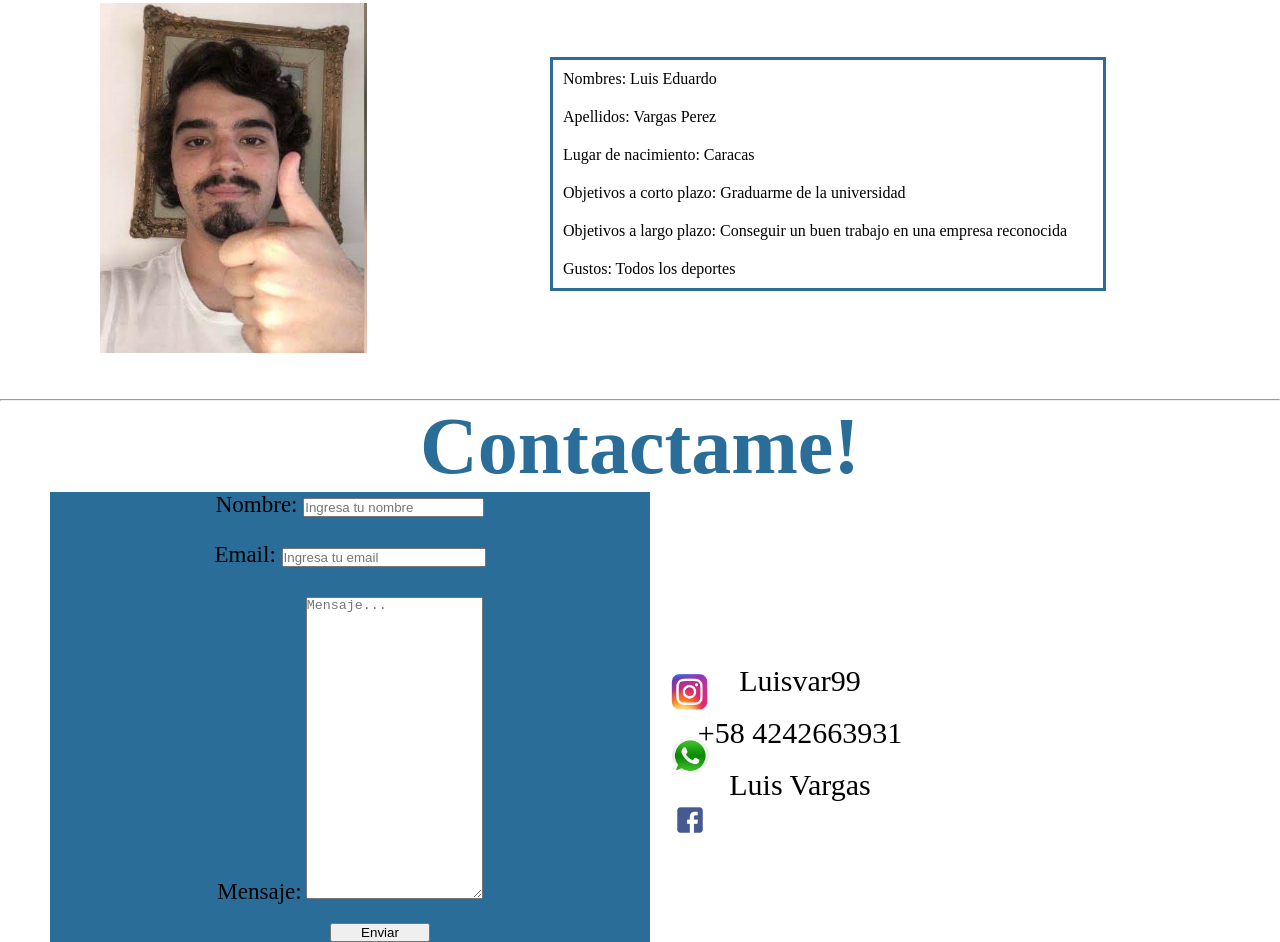
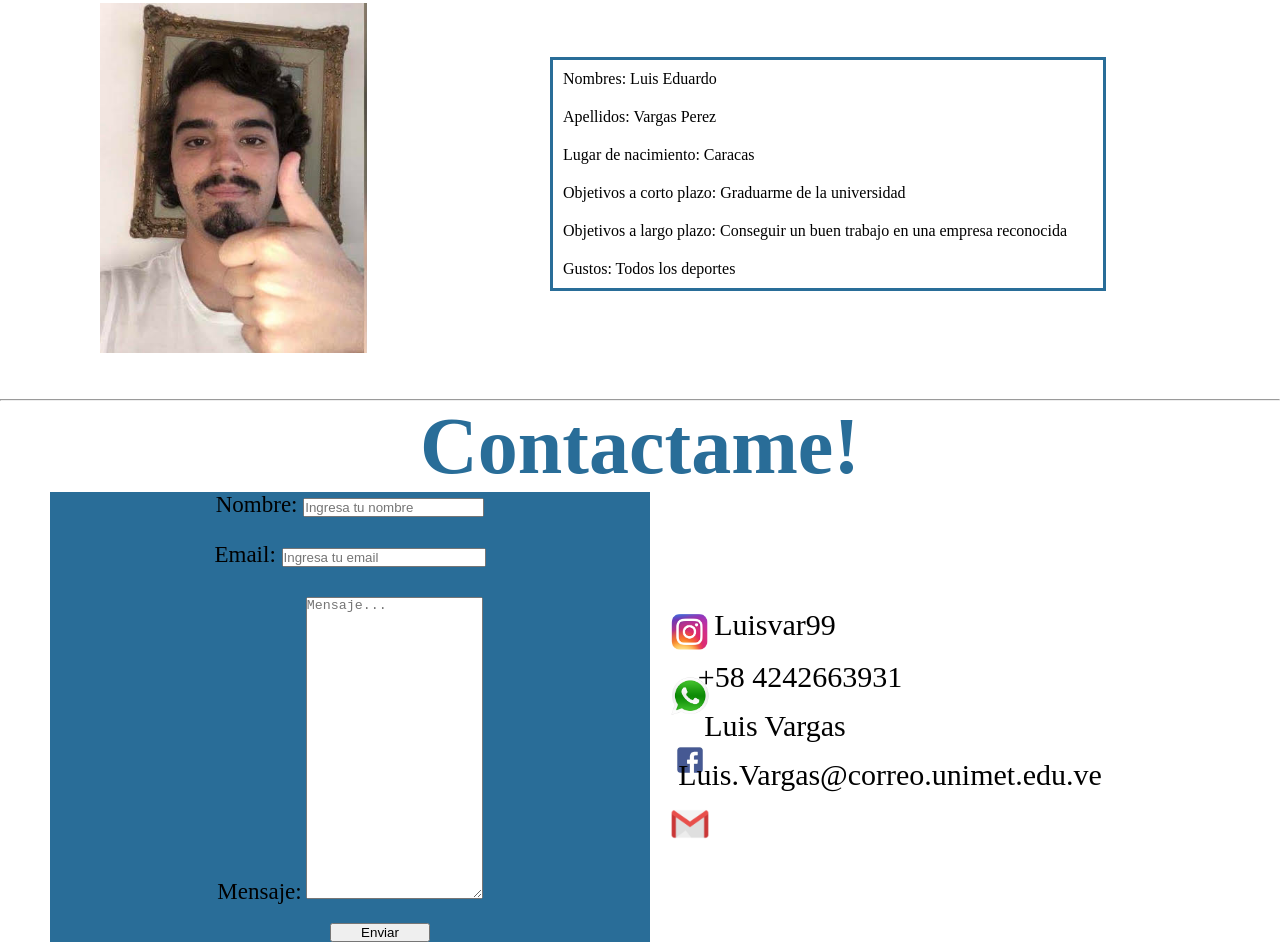
Before and after one commit to luisv99/Quiz1, a plain HTML site: page index.html in a window 1280 px wide. Shown: the part 1846-2788 px from the top of the page. Drawn offline with Linux system fonts and the light colour scheme; a web font is replaced by a local one.

Commit message:
ready contact

```diff
--- a/index.html
+++ b/index.html
@@ -133,13 +133,15 @@
         <li><img class="logo-ig" src="logo ig.png" alt="noCarga"></li>
         <li><img class="logo-ig" src="logo wa.png" alt="noCarga"></li>
         <li><img class="logo-ig" src="logo fb.jpg" alt="noCarga"></li>
+        <li><img class="logo-ig" src="logo gmail.png" alt="noCarga"></li>
     </ul>
 </div>
 
 <div class="social">
-    <p class="ig">Luisvar99</p>
-    <p class="telf">+58 4242663931</p>
-    <p class="telf">Luis Vargas</p>
+    <p class="ig"><a class="insta" href="https://www.instagram.com/luisvar99/">Luisvar99</a></p>
+    <p class="telf"><a class="wa" href="https://api.whatsapp.com/send?phone=+584242663931">+58 4242663931</a></p>
+    <p class="fb"><a class="feisbuk" href="https://www.facebook.com/">Luis Vargas</a></p>
+    <p class="correo">Luis.Vargas@correo.unimet.edu.ve</p>
 </div>
 
 </body>
--- a/styles.css
+++ b/styles.css
@@ -221,7 +221,7 @@
 .social-media{
     text-align: center;
     margin-left: 100px;
-    margin-top: -290px;
+    margin-top: -350px;
 }
 
 .lista-media{
@@ -231,7 +231,7 @@
 .social{
     text-align: center;
     margin-left: 320px;
-    margin-top: -180px;
+    margin-top: -240px;
 }
 
 .telf{
@@ -243,4 +243,34 @@
 .ig{
     font-family: 'Peddana', serif;
     font-size: 30px;
+    margin-left: -50px;
 }
+
+.correo{
+    font-family: 'Peddana', serif;
+    font-size: 30px;
+    margin-left: 180px;
+    margin-top: 15px;
+}
+
+.fb{
+    font-family: 'Peddana', serif;
+    font-size: 30px;
+    margin-top: 15px;
+    margin-left: -50px;
+}
+
+.wa{
+    text-decoration: none;
+    color: black;
+}
+
+.insta{
+    text-decoration: none;
+    color: black;
+}
+
+.feisbuk{
+    text-decoration: none;
+    color: black;
+}
```
